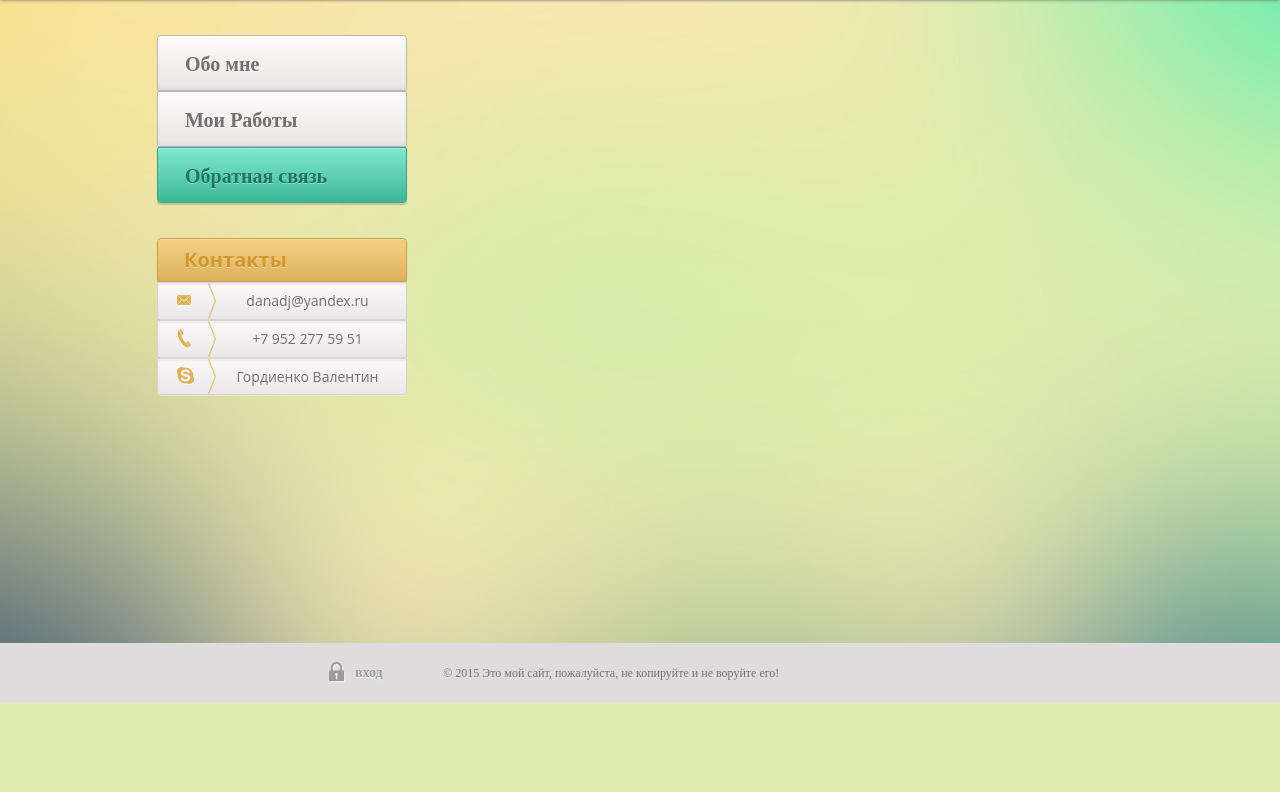
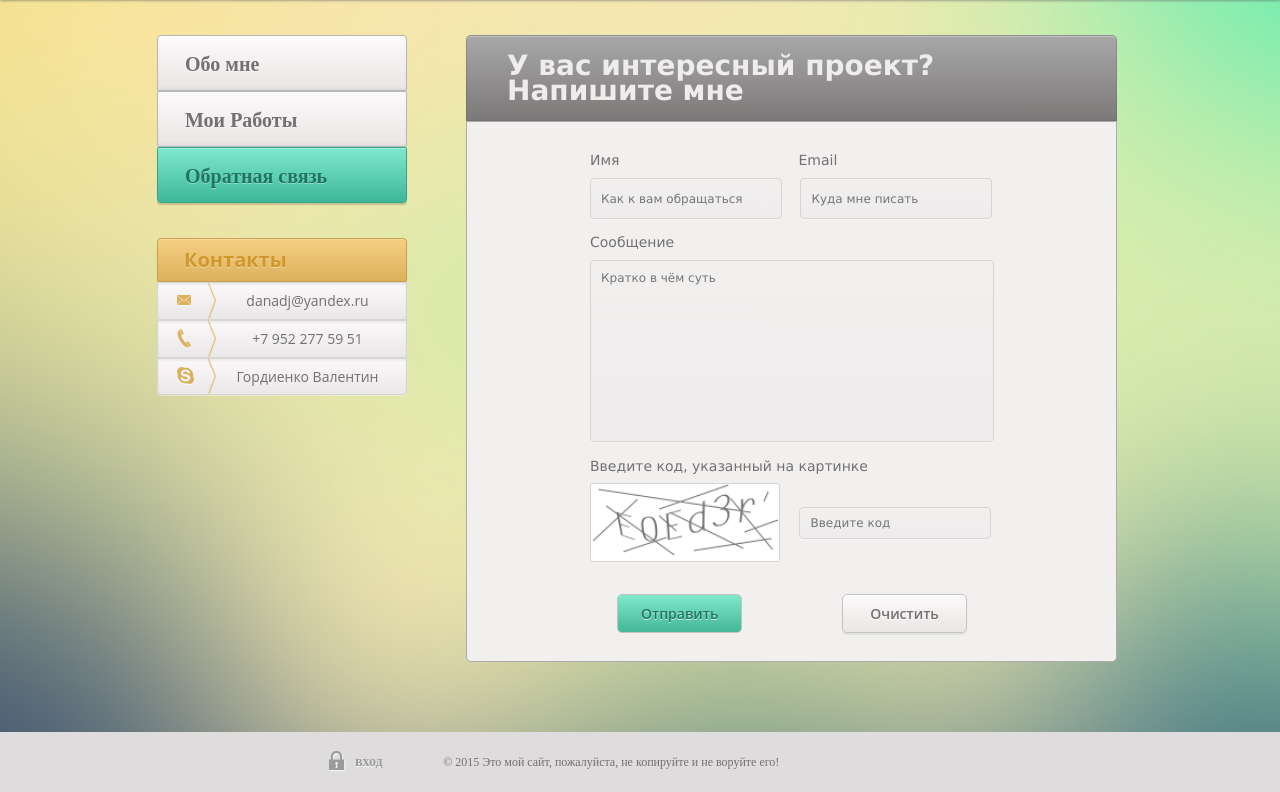
Before and after one commit to DANADJ/GVPortfolio-1, a PHP site: page /contactwithme.html in a window 1280 px wide. Shown: the part 97-889 px from the top of the page. Before the commit the page ends 800 px from the top, so only its background shows below. Run offline with PHP 8.4, Linux system fonts and the light colour scheme; some libraries are stand-ins or nearby versions.

Commit message:
Сделал страницу с формой обратной связи, пофиксил мелкие недочёты в ёрстке в целом.

```diff
--- a/app/contactwithme.html
+++ b/app/contactwithme.html
@@ -11,6 +11,7 @@
       <link rel="stylesheet" href="css/header.css">
       <link rel="stylesheet" href="css/footer.css">
       <link rel="stylesheet" href="css/side-nav-contact-menu.css">
+      <link rel="stylesheet" href="css/page-content.css">
       <link rel="icon" type="image/png" href="images/favicon-16x16.png" sizes="16x16">
    </head>
    <body>
@@ -57,7 +58,39 @@
                   </ul>
                </div>
             </section>
-            <main class="page-content"></main>
+            <main class="page-content">
+               <article class="page-content-item">
+                  <h1 class="page-content-item-header">У вас интересный проект? Напишите мне </h1>
+                  <div class="page-content-item-conteiner">
+                     <form action="#" class="contactForms">
+                        <div class="contactForms-item-nameEmail-label">
+                           <label for="name" class="contactForms-item-label" for="name">Имя</label>
+                           <label for="email" class="contactForms-item-label contactForms-item-right">Email</label>
+                        </div>
+                        <div class="contactForms-item">
+                           <input class="contactForms-item-input" type="text" name="name" placeholder="Как к вам обращаться" id="name" pattern="^[А-Яа-яЁё\s]+$" required>
+                        </div>
+                        <div class="contactForms-item">
+                           <input class="contactForms-item-input contactForms-item-right" type="email" name="email" placeholder="Куда мне писать" id="email" required>
+                        </div>
+                        <div  class="contactForms-item contactForms-item-100perc">
+                           <label for="message"  class="contactForms-item-label">Cообщение</label>
+                           <textarea id="message" class="contactForms-item-textarea" name="message" placeholder="Кратко в чём суть" required></textarea>
+                        </div>
+                        <div  class="contactForms-item-captcha">
+                           <label for="captcha" class="contactForms-item-label">Введите код, указанный на картинке</label>
+                              <div class="contactForms-item contactForms-item-captcha-img-conteiner"><img class="contactForms-item-captcha-img" src="images/captcha.png" alt="captcha"></div>
+                              <input id="captcha" class="contactForms-item-input contactForms-item-input-code" type="text" name="captcha" placeholder="Введите код" required>
+                        </div>
+                        <div  class="contactForm-item-button-list clearfix">
+                           <input class="contactForm-item-button submit-button" type="submit" value="Отправить">
+
+                           <input class="contactForm-item-button clear-button" type="reset" value="Очистить">
+                        </div>
+                     </form>
+                  </div>
+               </article>
+            </main>
          </section>
          <div class="empty"></div>
       </div>
--- a/app/css/page-content.css
+++ b/app/css/page-content.css
@@ -246,3 +241,148 @@ display: none;
   background-image: -ms-linear-gradient( 90deg, rgb(194,192,192) 0%, rgb(227,225,225) 87%, rgb(230,228,228) 90%, rgb(232,231,231) 100%);
   box-shadow: inset 0px -2px 3px 0px rgba(41, 41, 41, 0.05);
 }
+.add-new-project-content {
+   margin: 0;
+   padding: 7px 0 24px 0;
+}
+.add-new-project-img {
+   width: 60px;
+   height: 60px;
+   margin: 0 auto 0;
+   padding: 0;
+   background: url(../images/palaroid-sprite.png);
+   background-position: -10px -10px;
+}
+.add-new-project:hover .add-new-project-img {
+   background-position: -10px -90px;
+}
+/*Форма обратной связи*/
+.contactForms {
+   width: 404px;
+   margin: 1px auto 0;
+}
+.contactForms-item{
+   display: inline-block;
+   width: 192px;
+   text-align: center;
+   margin: 0 0 14px 0;
+   vertical-align: middle;
+}
+.contactForms-item-100perc {
+   width: 100%;
+   height: auto;
+   margin: 0 0 9px 0;
+}
+.contactForms-item-label {
+   display: block;
+   width: 190px;
+   margin: 0 0 7px 0;
+   color:  #727070;
+   font-size: 14px;
+   text-align: left;
+   word-break: break-all;
+}
+.contactForms-item-right{
+   margin: 0 0 0 14px;
+}
+.contactForms-item-nameEmail-label .contactForms-item-label{
+   display: inline-block;
+}
+.contactForms-item-captcha .contactForms-item-label {
+   width: 100%;
+}
+.contactForms-item-input,
+.contactForms-item-textarea {
+   border: 1px solid #d6d5d3;
+   -webkit-box-sizing: border-box;
+           box-sizing: border-box;
+   background-color:  #fbfcfd;
+   background: -webkit-linear-gradient(90deg, rgba(233, 231, 231, 0.45) 0%, rgba(251, 249, 249, 0) 100%);
+   background: linear-gradient(0deg, rgba(233, 231, 231, 0.45) 0%, rgba(251, 249, 249, 0) 100%);
+   -webkit-box-shadow: 0px 1px 0px 0px rgba(255, 255, 255, 0.35);
+           box-shadow: 0px 1px 0px 0px rgba(255, 255, 255, 0.35);
+   width: 100%;
+   height: 41px;
+   padding: 0 0 0 10px;
+   outline: none;
+   border-radius: 4px;
+   font-size: 12px;
+   font-weight: 300;
+}
+.contactForms-item-textarea{
+   width: 100%;
+   height: 182px;
+   margin: 0;
+   resize: none;
+   padding-top: 11px;
+}
+.contactForms-item-input:focus,
+.contactForms-item-textarea:focus{
+   border-color: #6FDCC1;
+}
+.contactForms-item-captcha {
+   margin: 0 0 32px 0;
+}
+.contactForms-item-captcha .contactForms-item-input {
+   display: inline-block;
+}
+.contactForms-item-captcha-img-conteiner {
+   display: inline-block;
+   width: 188px;
+   height: 77px;
+   margin: 0;
+   padding: 0;
+   box-sizing: padding-box;
+   background-color: #fff;
+   border: 1px solid #d6d5d3;
+   border-radius: 3px;
+}
+.contactForms-item-captcha-img {
+   width: 100%;
+}
+.contactForms-item-input-code {
+   width: 192px;
+   height: 32px;
+   padding: 0 0 0 10px;
+   margin: 0 0 0 15px;
+}
+.contactForm-item-button-list {
+   margin: 0 auto;
+   width: 350px;
+}
+.contactForm-item-button {
+   min-width: 125px;
+   max-width: 125px;
+   border-radius: 5px;
+   border: 1px solid #c3c2c2;
+   font: 600 14px "Open Sans";
+   padding: 9px 23px;
+   text-shadow: 0px 1px 0px rgba(255, 255, 255, 0.75);
+   text-align: center;
+   word-break: break-all;
+}
+.submit-button {
+   float: left;
+   background: #4ABFA2;
+   background: -webkit-linear-gradient(90deg, #43b796 0%, #80e8cb 100%);
+   background: linear-gradient(0deg, #43b796 0%, #80e8cb 100%);
+   color:  #1e7465;
+}
+.submit-button:hover{
+   background: #3aa087;
+   background: -webkit-linear-gradient(90deg, #3aa087 0%, #5fdcbd 100%);
+   background: linear-gradient(0deg, #3aa087 0%, #5fdcbd 100%);
+}
+.clear-button {
+   float: right;
+   background: -webkit-linear-gradient(90deg, #e9e6e4 0%, #fbf9f9 94%, #ffffff 100%);
+   background: linear-gradient(0deg, #e9e6e4 0%, #fbf9f9 94%, #ffffff 100%);
+   -webkit-box-shadow: 0px 2px 1px 0px rgba(9, 9, 9, 0.07);
+            box-shadow: 0px 2px 1px 0px rgba(9, 9, 9, 0.07);
+   color:  #727070;
+}
+.clear-button:hover{
+   background: #e9e6e4;
+   background: -webkit-linear-gradient(90deg, #c2c0c0 0%, #e3e1e1 86%, #e8e7e7 90%, #e8e7e7 100%);
+   background: linear-gradient(0deg, #c2c0c0 0%, #e3e1e1 86%, #e8e7e7 90%, #e8e7e7 100%);
+}
--- a/app/css/side-nav-contact-menu.css
+++ b/app/css/side-nav-contact-menu.css
@@ -24,6 +24,7 @@
   background-image: -webkit-linear-gradient( 90deg, rgb(233,230,229) 0%, rgb(251,249,249) 94%, rgb(255,255,255) 100%);
   background-image: -ms-linear-gradient( 90deg, rgb(233,230,229) 0%, rgb(251,249,249) 94%, rgb(255,255,255) 100%);
   box-shadow: 0px 2px 1px 0px rgba(9, 9, 9, 0.07),inset 0px -2px 3px 0px rgba(41, 41, 41, 0.05);
+   word-break: break-all;
 }
 .nav-menu-item:first-child .nav-menu-item-link {
    border-top-left-radius: 4px;
```
Also changed, not shown: other parts of app/css/page-content.css (+10 -15 lines), app/myworks.html (+12 -6 lines), app/images/captcha.png (added), app/images/dont work/polaroid-hover.png (renamed from app/images/polaroid-hover.png), app/images/dont work/polaroid.png (renamed from app/images/polaroid.png), app/images/html5&css3-cours.png (added), app/images/palaroid-sprite.png (added).
